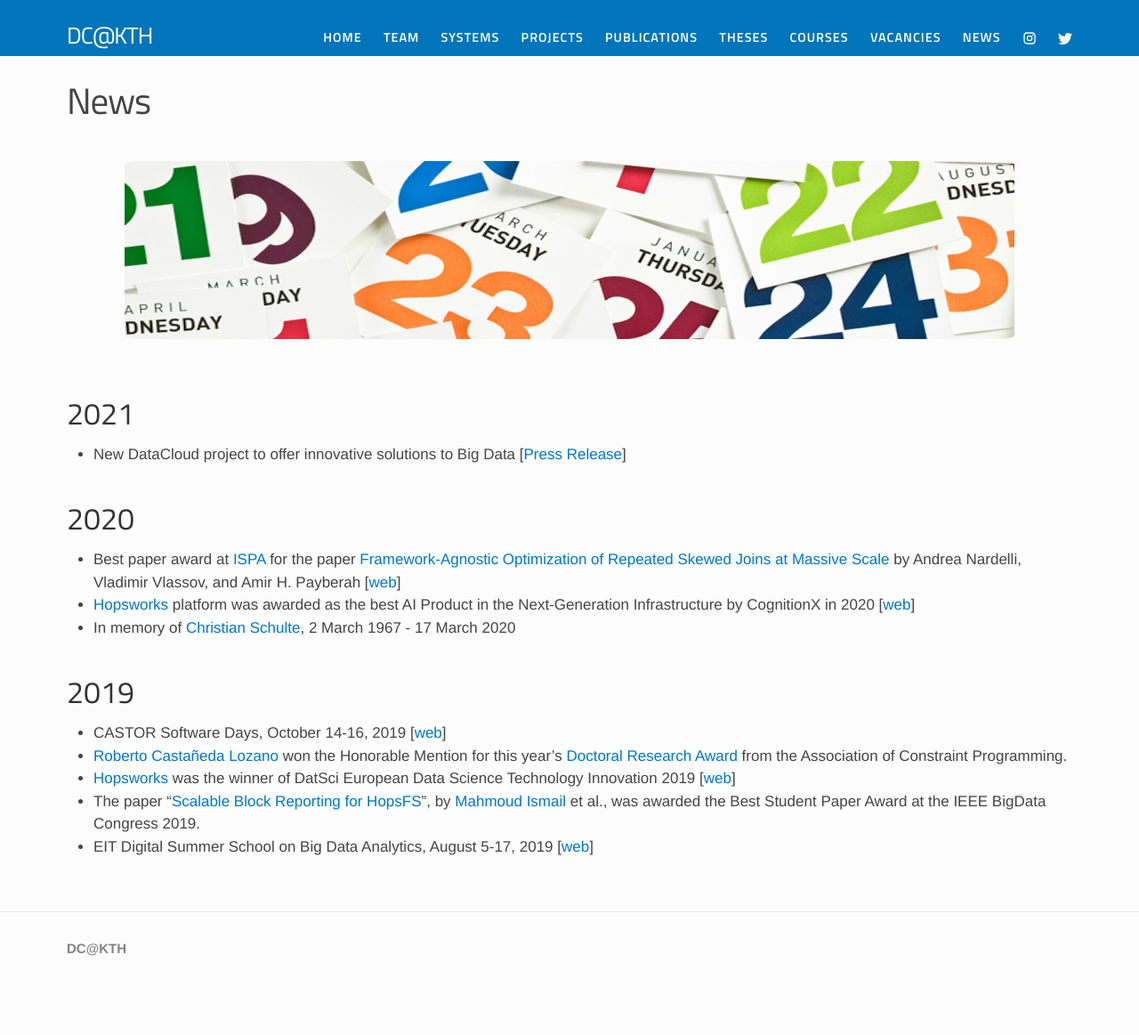
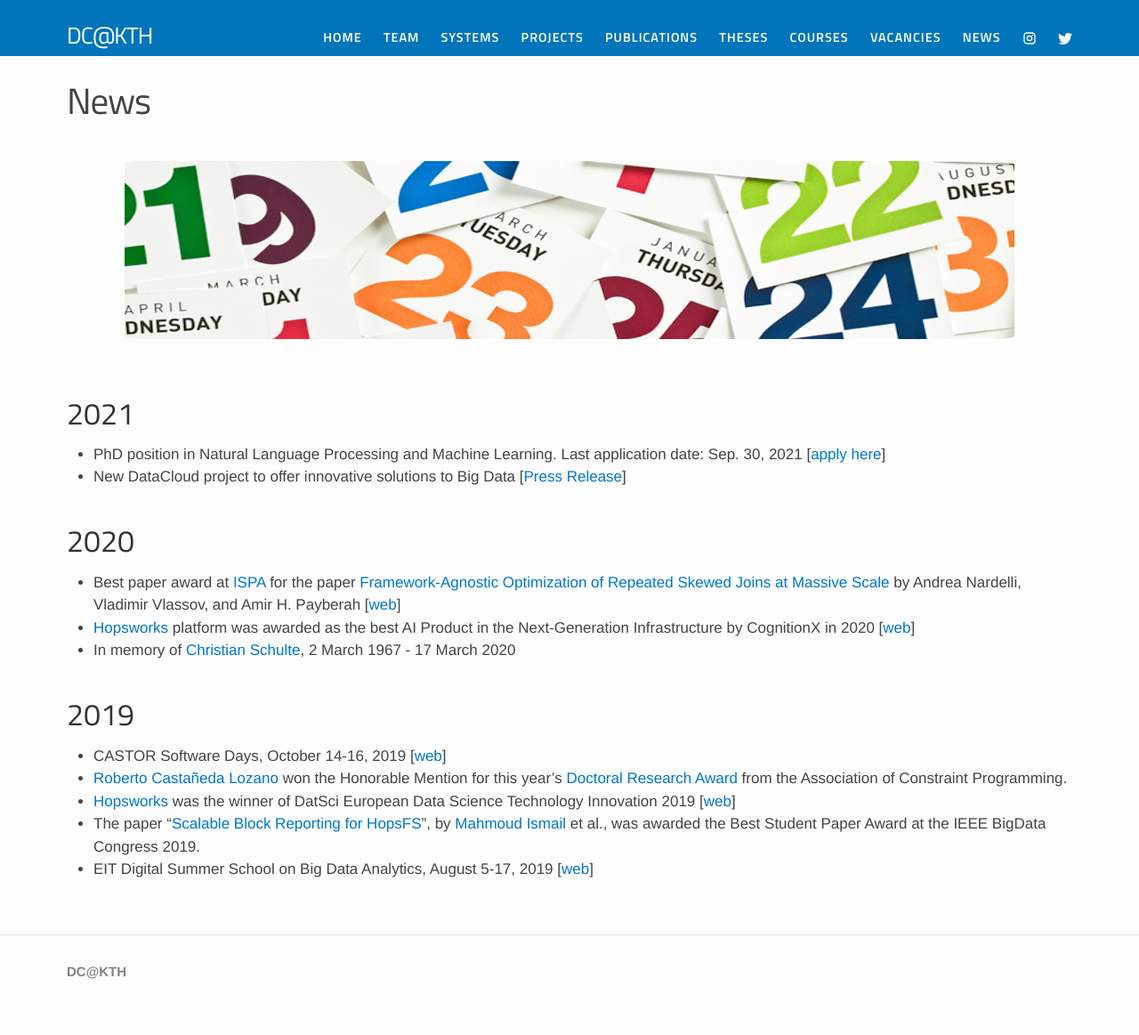
Before and after one commit to dcatkth/dcatkth.github.io, a Jekyll site: the page built from news.md, in a window 1280 px wide. Shown: the whole page at 89% size. Built offline with Jekyll 4.4.1, drawn with Linux system fonts in a browser that asks for light colours; before the commit the page ends 1138 px from its top, so only the background shows below that.

Commit message:
position

```diff
--- a/news.md
+++ b/news.md
@@ -8,6 +8,7 @@ permalink: /news/
 
 <br>
 ## 2021
+* PhD position in Natural Language Processing and Machine Learning. Last application date: Sep. 30, 2021 [[apply here](https://www.kth.se/en/om/work-at-kth/lediga-jobb/what:job/jobID:426117/where:4/)]
 * New DataCloud project to offer innovative solutions to Big Data [[Press Release](/papers/datacloud_press_release1.pdf)]
 <br><br>
 
```
